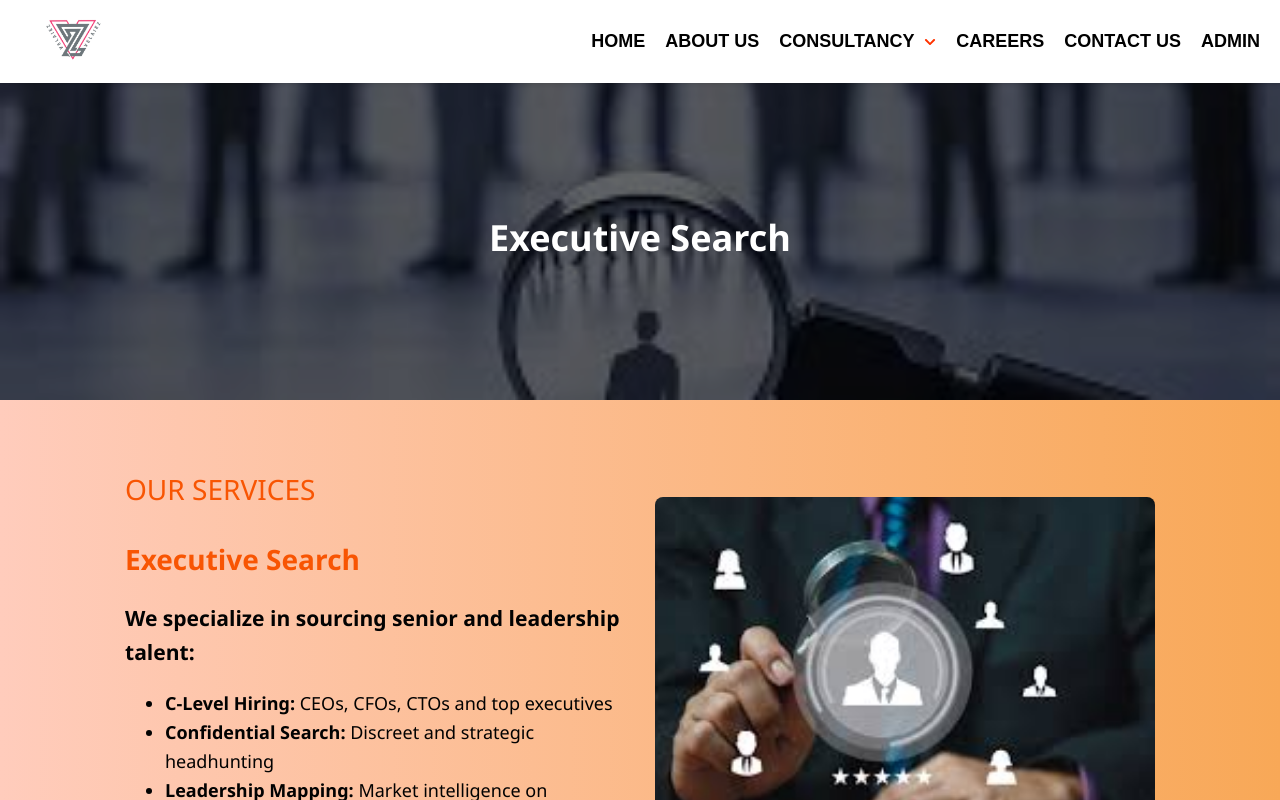
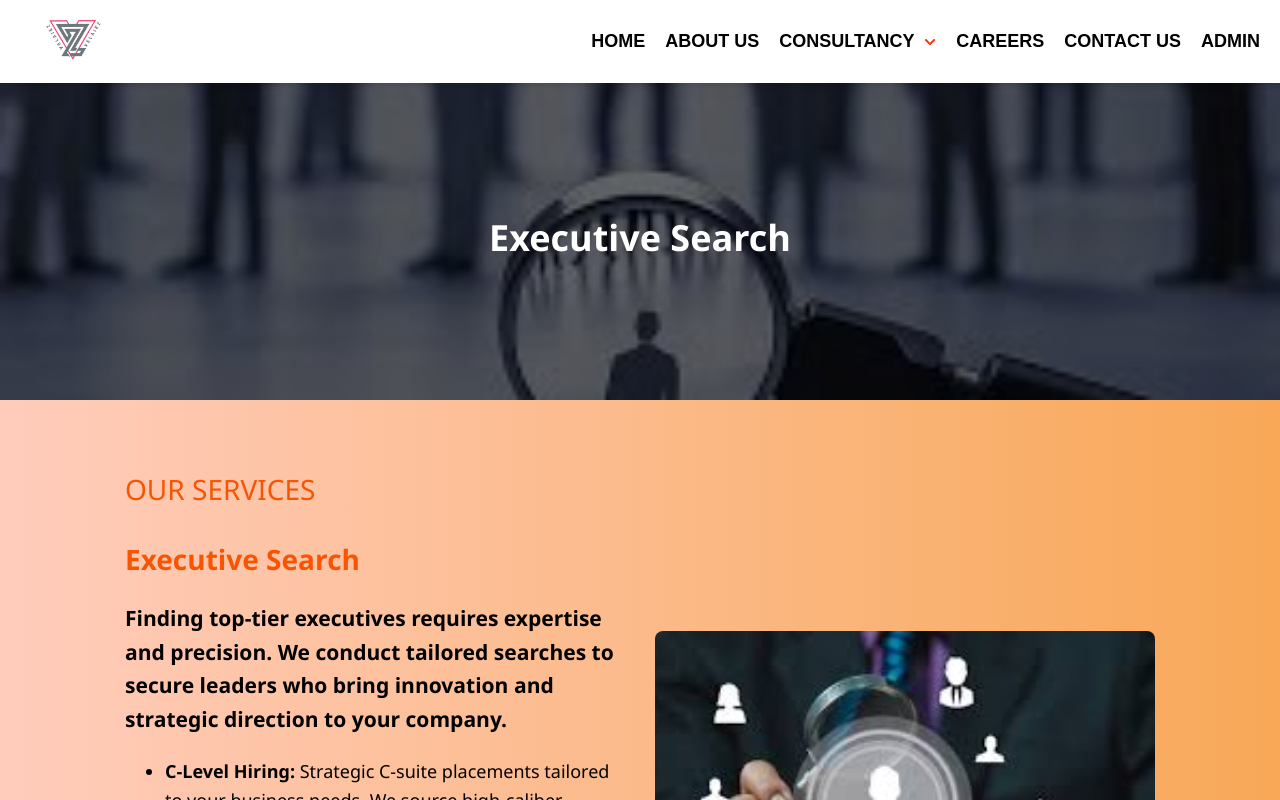
Before and after one commit to shabrin-begum-15/velaiez, a React (Vite) app: page /search in a window 1280 px wide. Built offline with nearby package versions, Linux system fonts and the light colour scheme.

Commit message:
Update Search.jsx

```diff
--- a/src/consultancy/Search.jsx
+++ b/src/consultancy/Search.jsx
@@ -20,12 +20,12 @@ const Search = () => {
           <p className="service-label">OUR SERVICES</p>
           <h2>Executive Search</h2>
           <div className="executive-description">
-            <h3>We specialize in sourcing senior and leadership talent:</h3>
+            <h3>Finding top-tier executives requires expertise and precision. We conduct tailored searches to secure leaders who bring innovation and strategic direction to your company.</h3>
             <ul>
-              <li><strong>C-Level Hiring:</strong> CEOs, CFOs, CTOs and top executives</li>
-              <li><strong>Confidential Search:</strong> Discreet and strategic headhunting</li>
-              <li><strong>Leadership Mapping:</strong> Market intelligence on leadership roles</li>
-              <li><strong>Industry Expertise:</strong> Specialized recruiters for niche sectors</li>
+              <li><strong>C-Level Hiring:</strong> Strategic C-suite placements tailored to your business needs. We source high-caliber executives who strengthen leadership and fuel organizational success.</li>
+              <li><strong>Confidential Search:</strong> Secure top executive talent with our confidential search approach, ensuring discretion, exclusivity, and tailored leadership solutions.</li>
+              <li><strong>Leadership Mapping:</strong> Leadership mapping provides a comprehensive view of executive talent, helping organizations align their hiring decisions with future business needs.</li>
+              <li><strong>Industry Expertise:</strong>Our Consultant ensures you gain executives with the knowledge, skills, and strategic vision needed to excel in competitive markets.</li>
             </ul>
           </div>
         </div>
```
